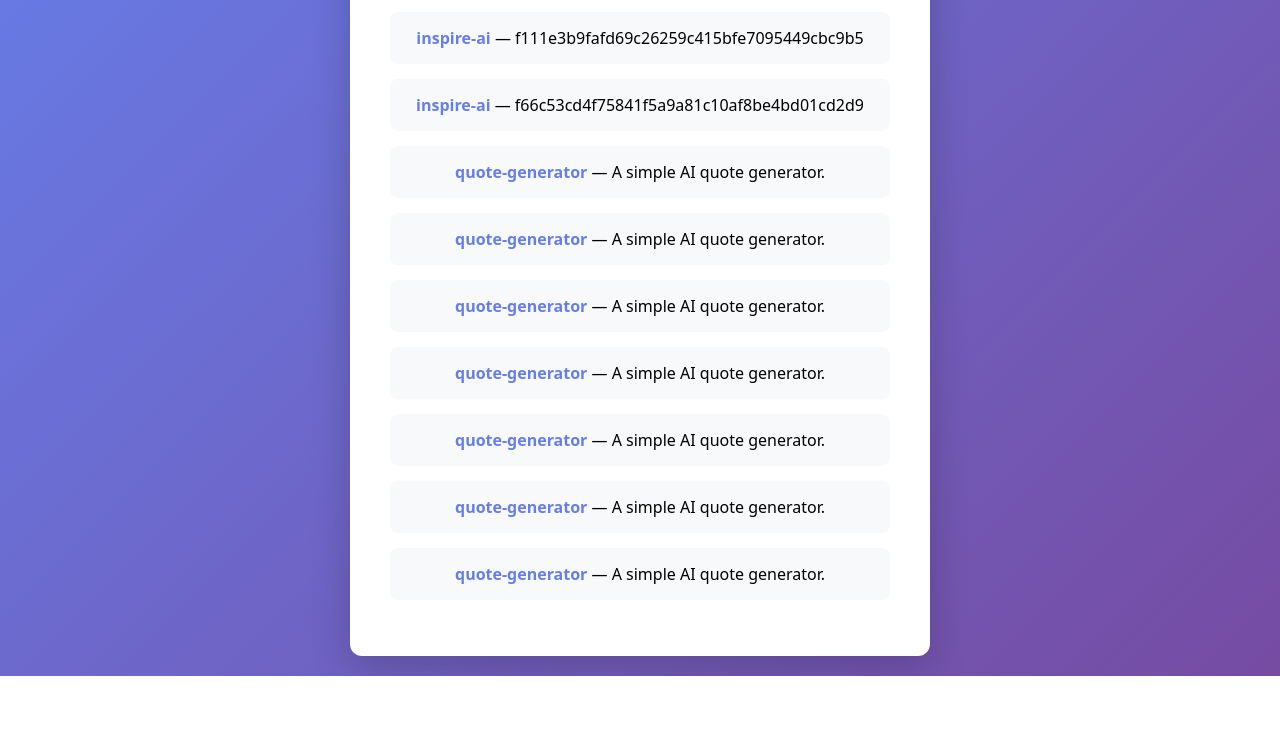
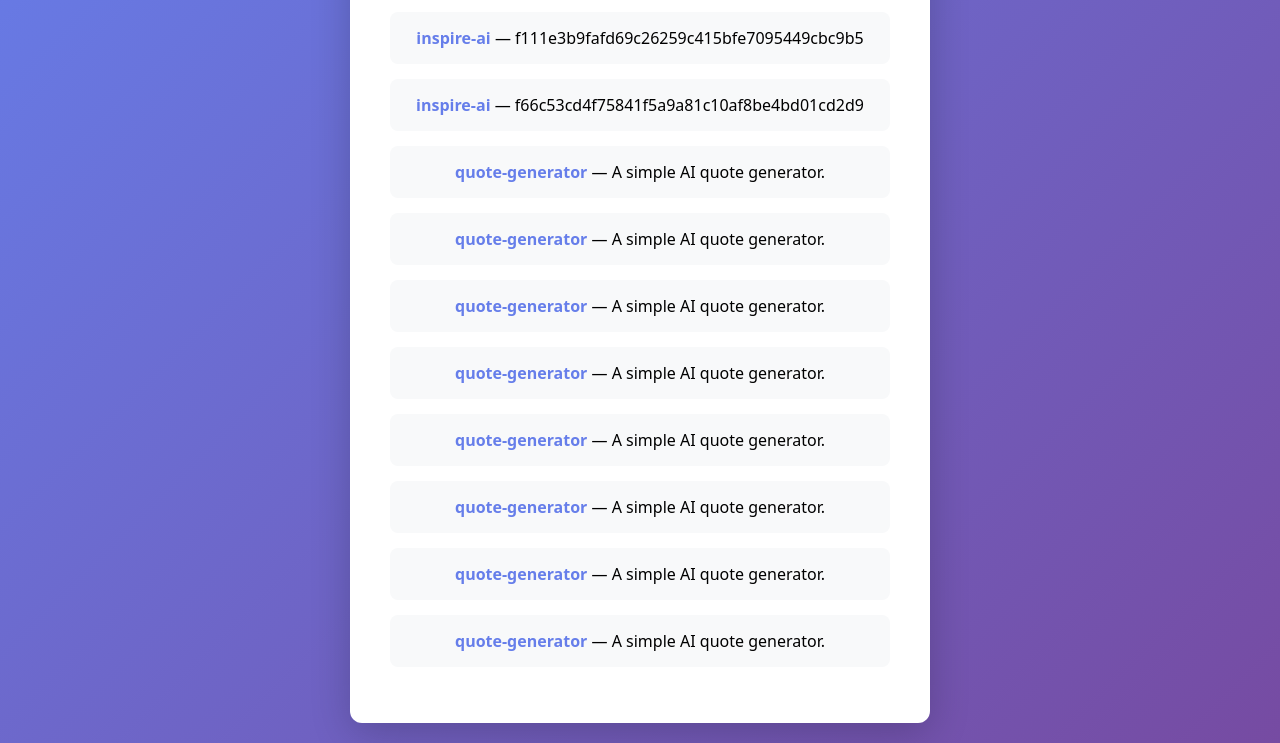
Before and after one commit to peterpolkadot/Deployer, a plain HTML site: page index.html in a window 1280 px wide. Shown: the part 201-944 px from the top of the page. Before the commit the page ends 877 px from the top, so only its background shows below. Drawn offline with Linux system fonts and the light colour scheme.

Commit message:
Added app apps/quote-generator/index.html

```diff
--- a/index.html
+++ b/index.html
@@ -19,6 +19,7 @@
 <li><a href="/apps/quote-generator/" target="_blank">quote-generator</a> — A simple AI quote generator.</li>
 <li><a href="/apps/quote-generator/" target="_blank">quote-generator</a> — A simple AI quote generator.</li>
 <li><a href="/apps/quote-generator/" target="_blank">quote-generator</a> — A simple AI quote generator.</li>
+<li><a href="/apps/quote-generator/" target="_blank">quote-generator</a> — A simple AI quote generator.</li>
 </ul>
   </main>
 </body>
```
